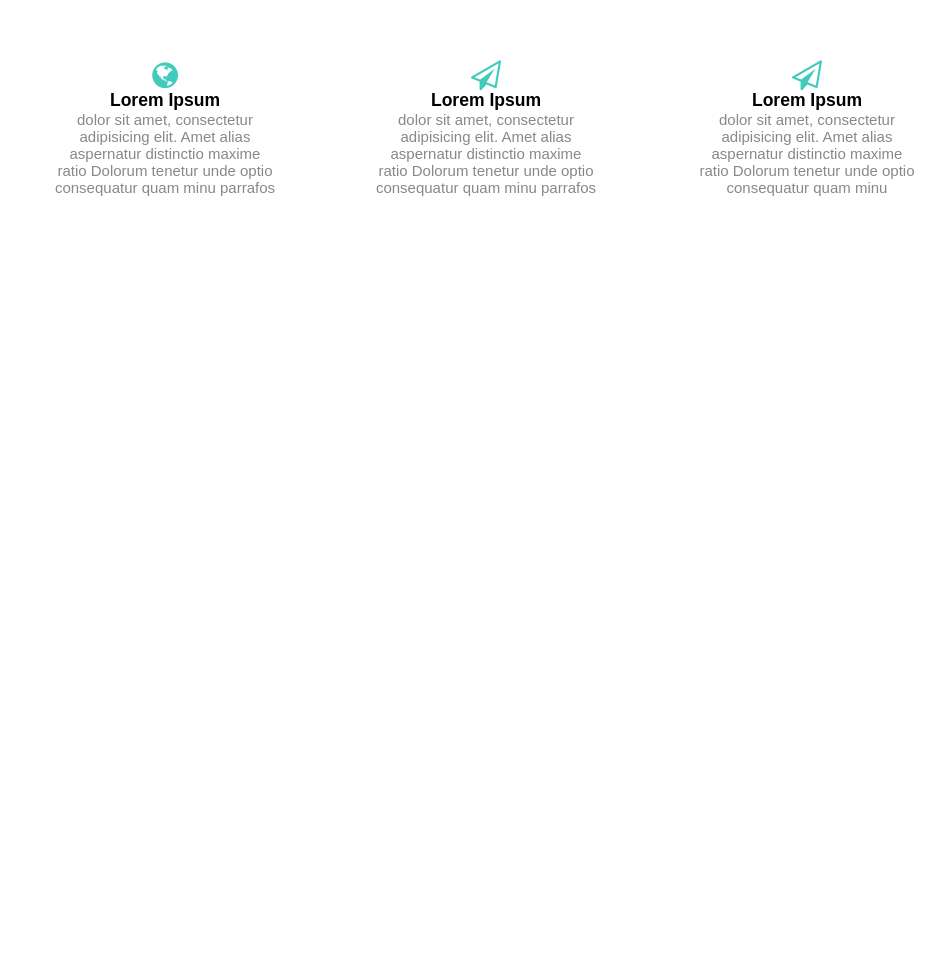
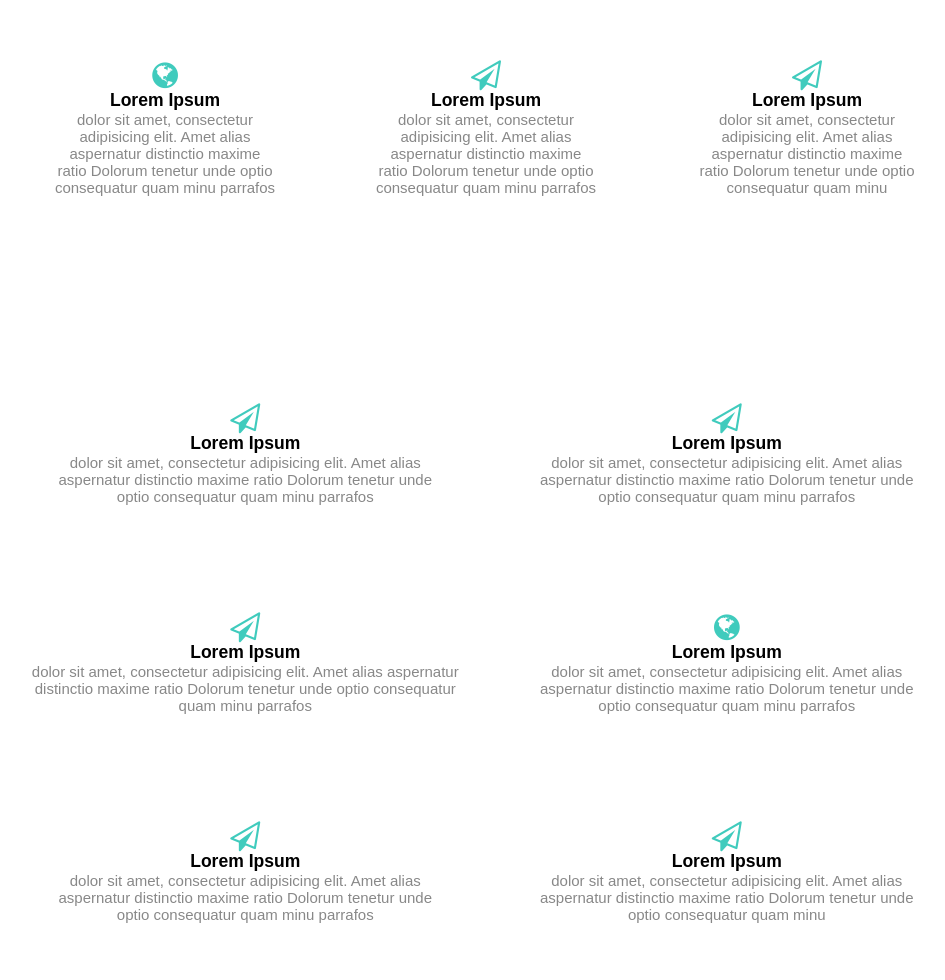
Before and after one commit to sandrafp/primes, a plain HTML site: page index.html in a window 1280 px wide. Shown: the part 912-1892 px from the top of the page, without its empty margins (140-1085 px from the left). Before the commit the page ends 1212 px from the top, so only its background shows below. Drawn offline with Linux system fonts and the light colour scheme; files that its build step writes are made by us from their sources.

Commit message:
Añadidas iconos a features

```diff
--- a/css/main.css
+++ b/css/main.css
@@ -1,47 +1,34 @@
 /*header*/
 
-.bg-img-block.notebook{
+.bg-img-block.notebook {
 	background: url("../img/background/hero.jpg");
 	background-size: cover;
 	background-repeat: no-repeat;
-
-
 }
-nav li{
+nav li {
 	display: inline-block;
-
 }
-
-.lista{
-
+.lista {
 	padding-left: 30%;
 }
-
-a:hover{
-
+a:hover {
 	color: #0dc0c0;
 }
-
 /*header*/
-.size{
+.size {
 	font-size: 20px;
 }
-
-
 .launch{
 	height: 550px;
     padding-top: 14%;
 }
-
-h1{
+h1 {
 	margin-bottom: 4%;
 }
-
-.out, .lear {
+.out .lear {
 	display: inline-block;
 	margin-top: 10%;
 	padding: 1%;
-
 }
 .out:hover, .lear:hover {
 	background-color: #0dc0c0;
@@ -50,10 +37,10 @@ h1{
 	background-color: gray;
 	margin-right: 4%;
 }
-
 .lear {
 	background-color: blue;
 }
+/*parte1*/
 .parte1 {
 	font-family: Arial;
 	font-size: 15px;
--- a/index.html
+++ b/index.html
@@ -44,15 +44,18 @@
 				</div>
 				<div class="row">
 					<div class="col-12 text-center launch text-white">
-						<h1>Launch Your <strong>Business</strong> with <strong>Primes</strong>
+						<h1>
+						Launch Your<strong>Business</strong>with<strong>Primes</strong>
 						</h1>
-						<p class="size">vivamus commodo fells quis dui pharetra,ac venenatis magna lacinia.vestibulum quis dignissim nibh.Duis vitae felis <br>orci.
+						<p class="size">
+							vivamus commodo fells quis dui pharetra,ac venenatis magna lacinia.vestibulum quis dignissim nibh.Duis vitae felis <br>orci.
 						</p>
 						<div class="out">
 							<a class="a-none-decoration text-white" href="#">our portfolio</a>
 						</div>
 						<div class="lear">
 							<a class="a-none-decoration text-white" href="#">lear more</a>
+						</div>
 					</div>
 				</div>
 			</div>
@@ -63,8 +66,8 @@
 		        <i class="fa fa-paper-plane-o fa-2x"></i>
 		        <h3>Lorem Ipsum</h3>
 		        <p class="text-gray" >
-		         	dolor sit amet, consectetur adipisicing elit. Amet alias aspernatur distinctio maxime ratio
-		          	Dolorum tenetur unde optio consequatur quam minu parrafos
+		         	dolor sit amet, consectetur adipisicing elit. Amet alias aspernatur distinctio maxime ratio Dolorum tenetur unde optio consequatur quam minu parrafos
+		          </p>
 	      	</div>
       		<div class="col-4 parrafo">
 		        <i class="fa fa-paper-plane-o fa-2x"></i>
@@ -110,5 +113,63 @@
 	        </div>
 	    </div>
   	</section>
+  	<section class="container parte1 text-center">
+    	<div class="row pd-5">
+      		<div class="col-6 parrafo">
+		        <i class="fa fa-paper-plane-o fa-2x"></i>
+		        <h3>Lorem Ipsum</h3>
+		        <p class="text-gray" >
+		         	dolor sit amet, consectetur adipisicing elit. Amet alias aspernatur distinctio maxime ratio
+		          	Dolorum tenetur unde optio consequatur quam minu parrafos
+		          </p>
+	      	</div>
+      		<div class="col-6 parrafo">
+		        <i class="fa fa-paper-plane-o fa-2x"></i>
+		        <h3>Lorem Ipsum</h3>
+		        <p class="text-gray">
+		            dolor sit amet, consectetur adipisicing elit. Amet alias aspernatur distinctio maxime ratio
+		          	Dolorum tenetur unde optio consequatur quam minu parrafos
+		        </p>
+		    </div>
+		</div>
+		<div class="row pd-5 text-center">
+		    <div class="col-6">
+		        <i class="fa fa-paper-plane-o fa-2x"></i>
+		        <h3>Lorem Ipsum</h3>
+		        <p class="text-gray">
+		          	dolor sit amet, consectetur adipisicing elit. Amet alias aspernatur distinctio maxime ratio
+		          	Dolorum tenetur unde optio consequatur quam minu parrafos
+        		</p>
+     		</div>
+		    <div class="col-6  parrafo">
+		        <i class="fa fa-globe fa-2x"></i>
+		        <h3>Lorem Ipsum</h3>
+		        <p class="text-gray">
+		    	    dolor sit amet, consectetur adipisicing elit. Amet alias aspernatur distinctio maxime ratio
+		          	Dolorum tenetur unde optio consequatur quam minu parrafos
+		        </p>
+		    </div>
+		</div>
+		<div class="row pd-5">
+        	<div class="col-6 parrafo">
+	          	<i class="fa fa-paper-plane-o fa-2x"></i>
+	          	<h3>Lorem Ipsum</h3>
+	          	<p class="text-gray">
+	            	dolor sit amet, consectetur adipisicing elit. Amet alias aspernatur distinctio maxime ratio
+		          	Dolorum tenetur unde optio consequatur quam minu parrafos
+	          	</p>
+	        </div>
+	        <div class="col-6 parrafo">
+	          	<i class="fa fa-paper-plane-o fa-2x"></i>
+	         	<h3>Lorem Ipsum</h3>
+	          	<p class="text-gray">
+	            	dolor sit amet, consectetur adipisicing elit. Amet alias aspernatur distinctio maxime ratio
+		          	Dolorum tenetur unde optio consequatur quam minu
+	          	</p>
+	        </div>
+	    </div>
+  	</section>
 	</body>
 </html>
+	</body>
+</html>
```
Lines whose indentation alone changed are shown as unchanged.
